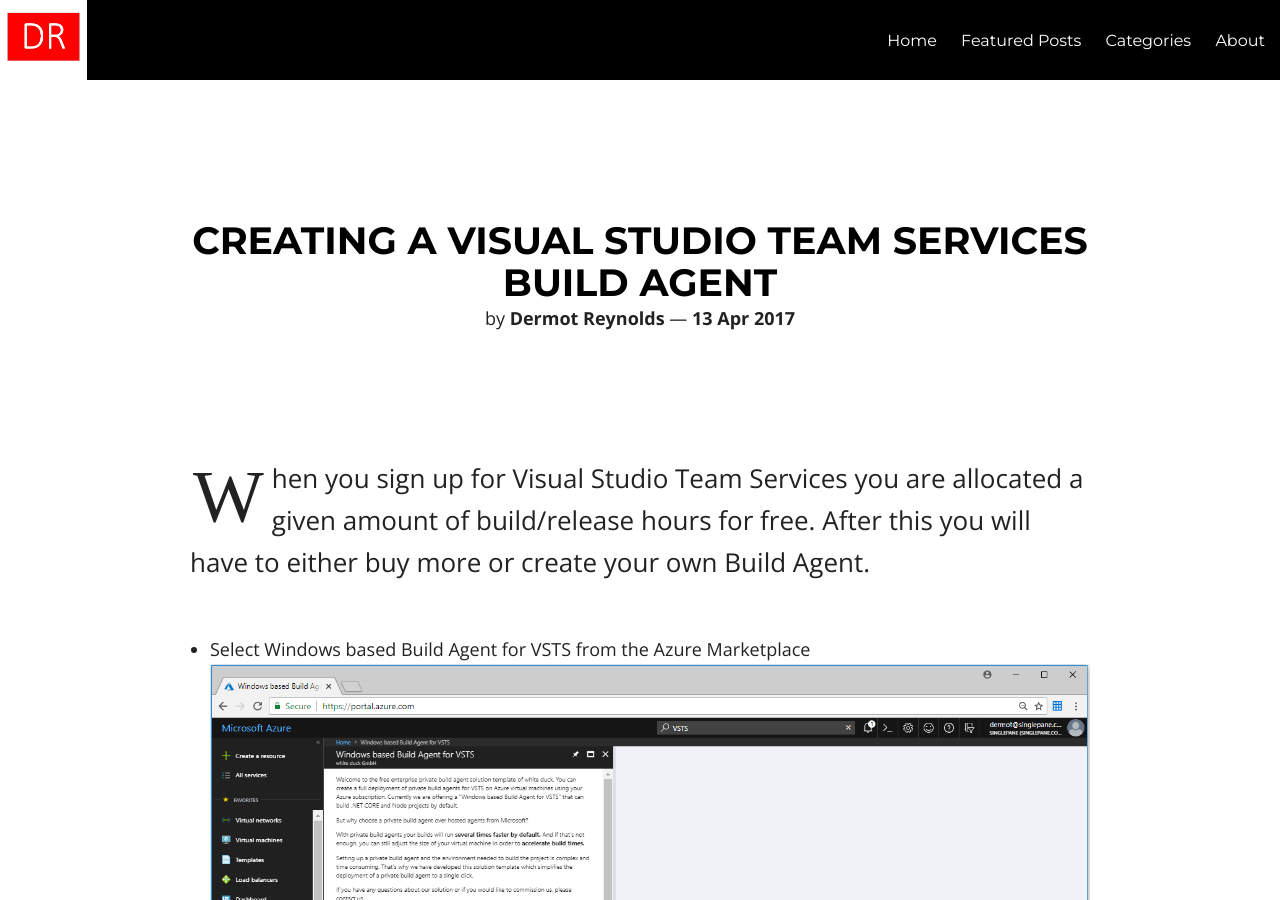
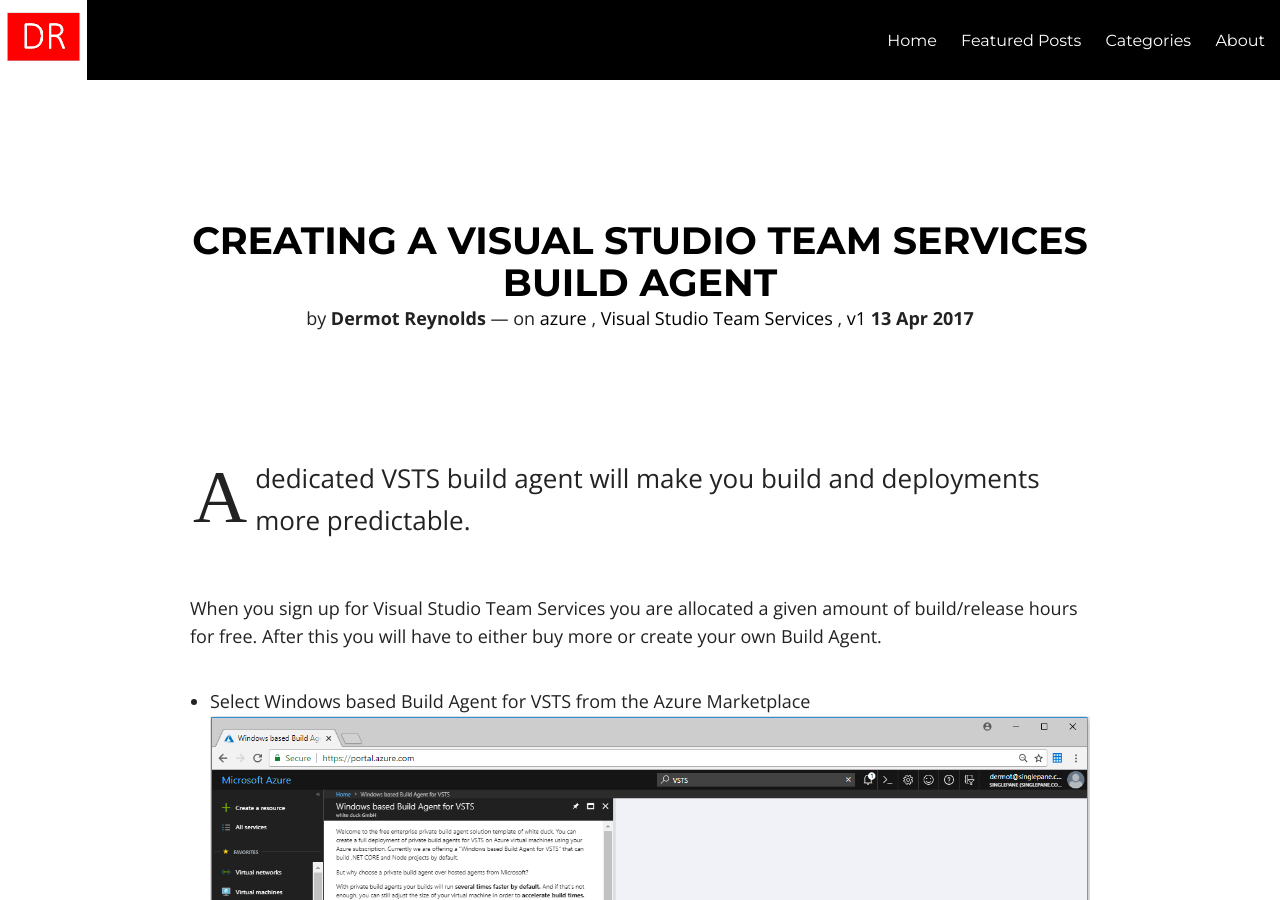
Before and after one commit to dermotreynolds/old.dermotreynolds.github.io, a Jekyll site: the page built from _posts/2017-04-12-3-windows-build-agent-for-vsts.md, in a window 1280 px wide and 900 px high. Built offline with Jekyll 4.4.1, drawn with Linux system fonts in a browser that asks for light colours; nearby versions of some CDN libraries.

```diff
--- a/_posts/2017-04-12-3-windows-build-agent-for-vsts.md
+++ b/_posts/2017-04-12-3-windows-build-agent-for-vsts.md
@@ -3,10 +3,13 @@
 title: "Creating a Visual Studio Team Services Build Agent"
 date: 2017-04-13
 category: CI/CD
+tags: [azure, Visual Studio Team Services, v1]
 
 ---
+A dedicated VSTS build agent will make you build and deployments more predictable.
 
 When you sign up for Visual Studio Team Services you are allocated a given amount of build/release hours for free.  After this you will have to either buy more or create your own Build Agent.
+
 
 - Select Windows based Build Agent for VSTS from the Azure Marketplace
 ![](/images/New-Windows-Build-Agent-01-01.png)
```
Also changed, not shown: _posts/2017-02-20-0-powershell_app-deploy.md (+1 -1 lines), _posts/2017-03-28-1-simple-app-to-github.md (+1 -1 lines), _posts/2017-04-12-2-service-principal.md (+1 -0 lines).
